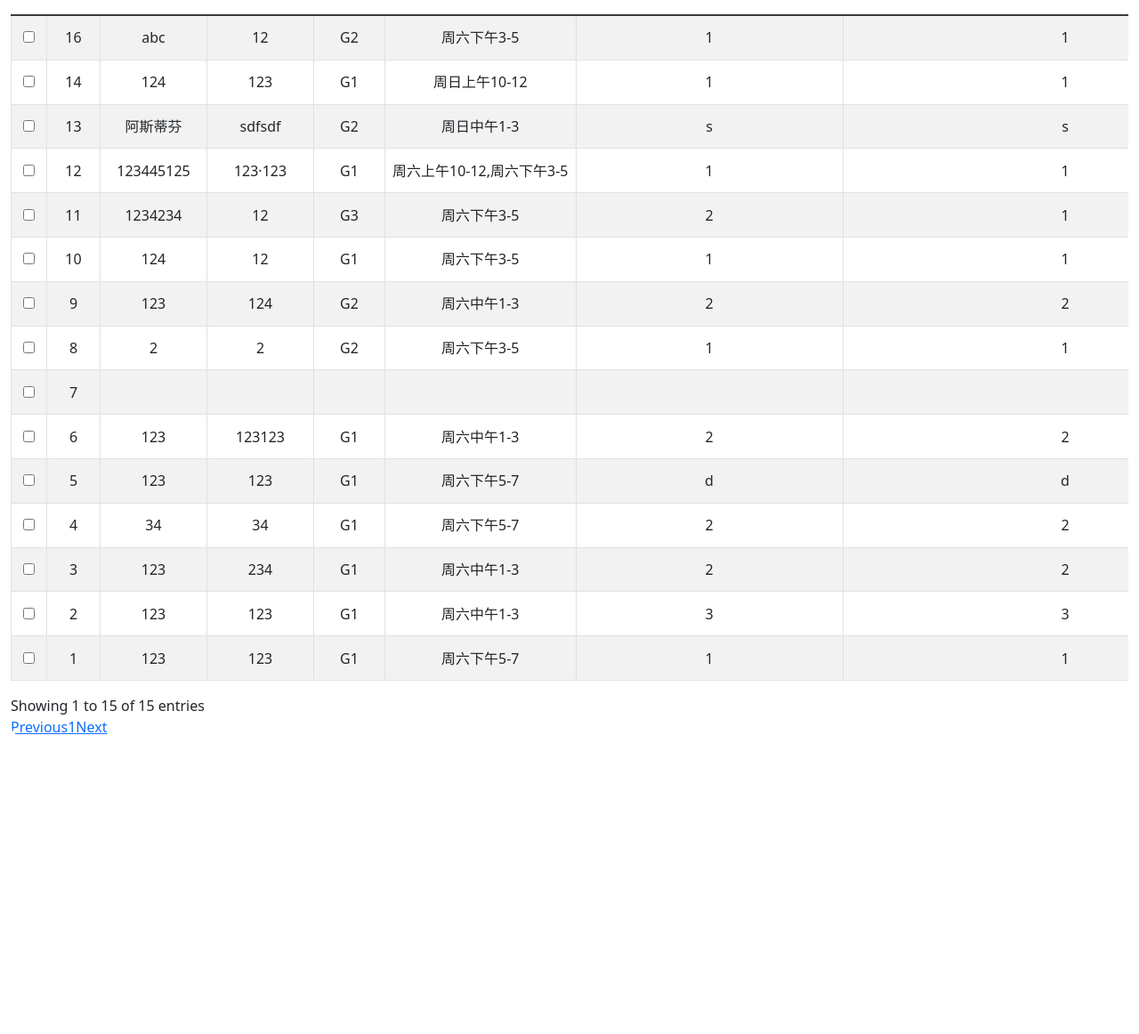
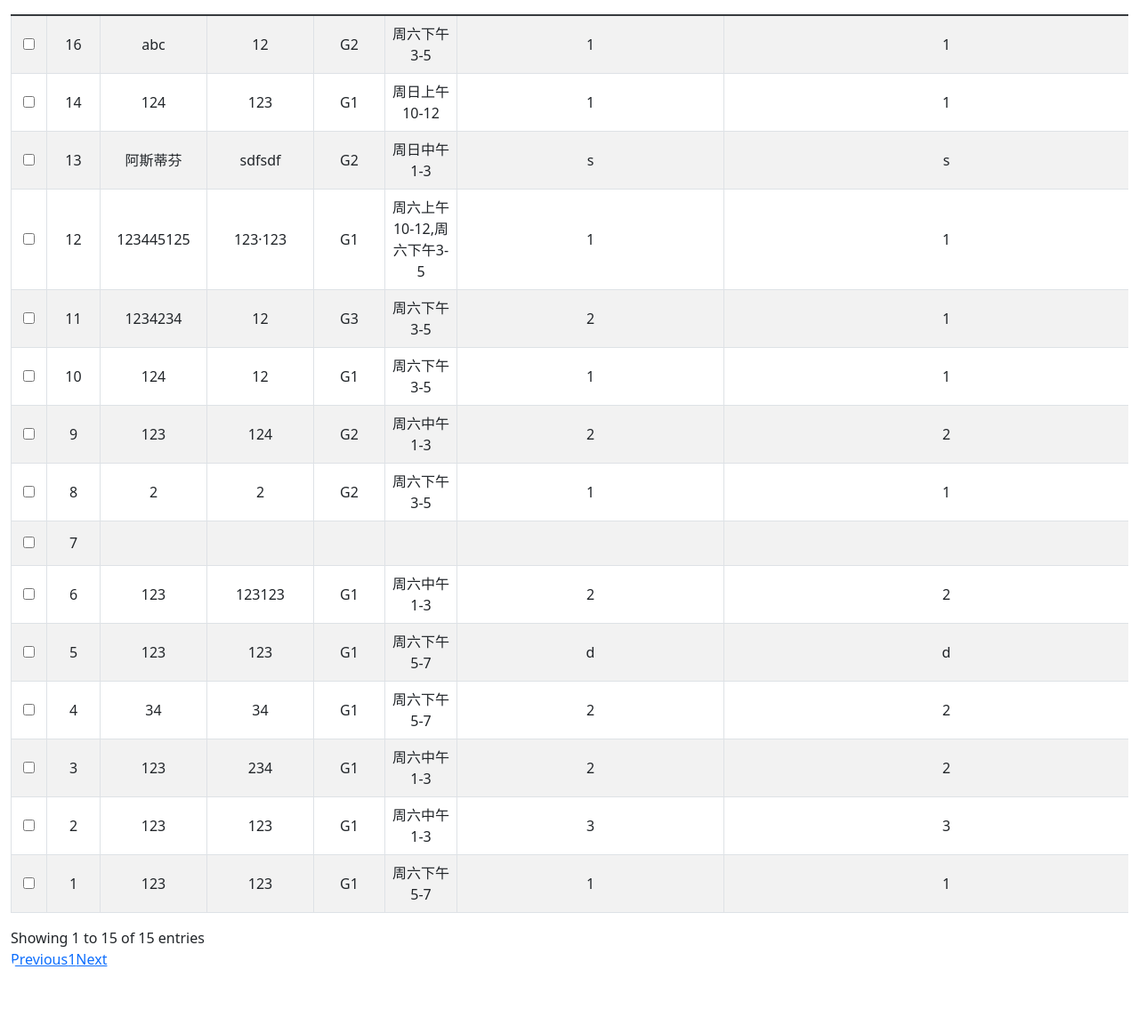
Before and after one commit to SheeepJMS/burningmath-signup, a Flask app: page /admin/dashboard in a window 1280 px wide. Shown: the part 434-1596 px from the top of the page at 89% size. Before the commit the page ends 1259 px from the top, so only its background shows below. Run offline with Flask 2, Linux system fonts and the light colour scheme; data comes from the database, SQL or seed files in the repository; some libraries are stand-ins or nearby versions.

Commit message:
让时间偏好列自动换行且最大宽度80px，防止被内容撑开

```diff
--- a/templates/admin_dashboard.html
+++ b/templates/admin_dashboard.html
@@ -57,6 +57,11 @@
         }
         .needs-cell {
             max-width: 500px;
+        }
+        .preference-cell {
+            max-width: 80px;
+            white-space: normal !important;
+            word-break: break-all;
         }
         /* 推荐班级列缩小宽度 */
         .recommend-class-cell {
@@ -154,7 +159,7 @@
                                 <td style="min-width:120px;">{{ customer.child_name }}</td>
                                 <td style="min-width:120px;">{{ customer.wechat_name }}</td>
                                 <td style="min-width:80px;">{{ customer.grade }}</td>
-                                <td style="min-width:30px;">{{ customer.preferred_time }}</td>
+                                <td class="preference-cell">{{ customer.preferred_time }}</td>
                                 <td class="competition-cell">{{ customer.competition_experience }}</td>
                                 <td class="needs-cell">{{ customer.needs }}</td>
                                 <td class="recommend-class-cell">{{ customer.recommended_class }}</td>
```
